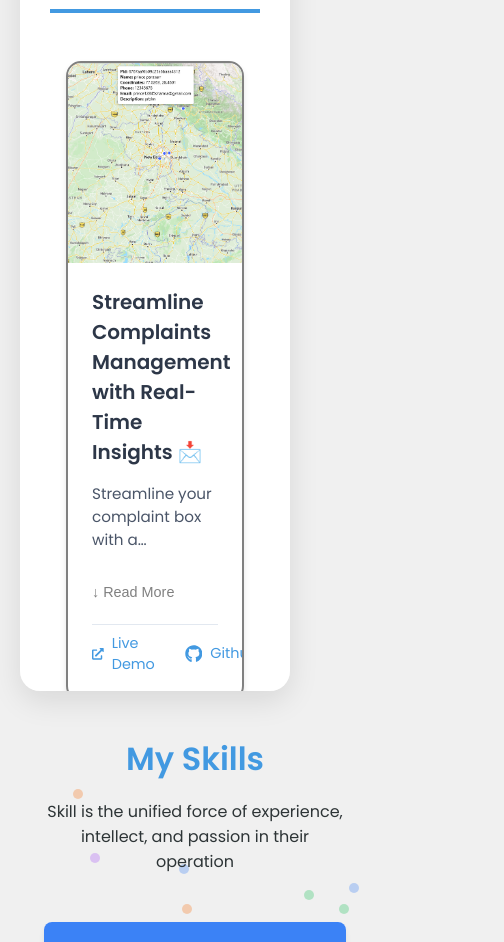
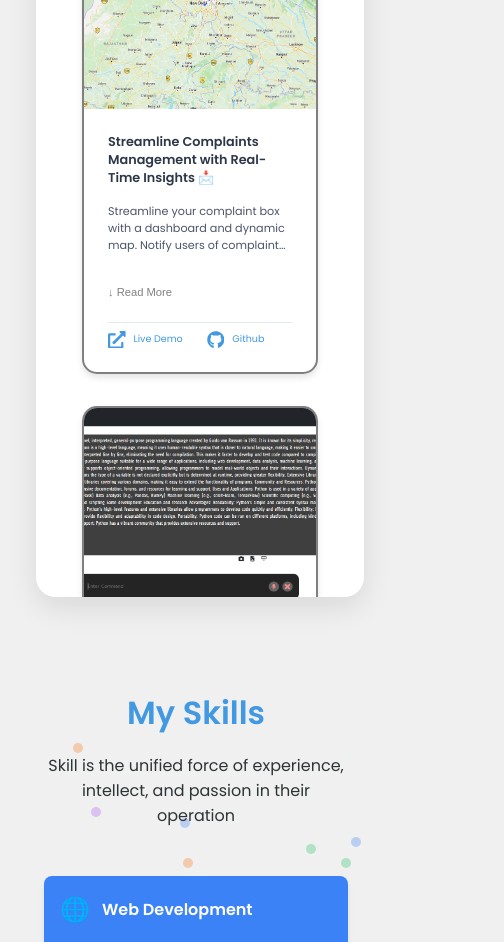
Before and after one commit to Prince-Sharma002/portfolio-front, a React (Create React App) app: page / in a window 390 px wide. Shown: the part 1040-1982 px from the top of the page, 504 px wide, since content can reach past the window. Built offline with nearby package versions, Linux system fonts and the light colour scheme.

Commit message:
responsive design

```diff
--- a/src/components/ProjectBucket.jsx
+++ b/src/components/ProjectBucket.jsx
@@ -5,6 +5,7 @@ import { FcSpeaker ,FcMusic , FcBullish, FcAlarmClock , FcCommandLine} from "rea
 import { MdLocalGroceryStore } from "react-icons/md";
 import { PiDiceOneDuotone } from "react-icons/pi";
 import { IoLogoJavascript } from "react-icons/io";
+
 
 const BucketContainer = styled.div`
   position: absolute;
@@ -14,6 +15,8 @@ const BucketContainer = styled.div`
   z-index:200;
   top:45rem;
   right:1rem;
+
+
 `;
 
 const BucketBody = styled.div`
@@ -30,7 +33,8 @@ const BucketBody = styled.div`
   border: 4px solid rgb(228, 148, 0);
   border-top: none;
   box-shadow: inset 0 -10px 20px rgba(0, 0, 0, 0.1);
-`;
+
+  `;
 
 const BucketRim = styled.div`
   position: absolute;
@@ -87,14 +91,24 @@ const ProjectBucket = () => {
   ];
 
   return (
-    <BucketContainer>
+    <BucketContainer
+    style={{
+      width: window.innerWidth <= 760 ? '5rem' : '12.5rem',
+    }}
+
+    >
       <BucketRim />
-      <BucketBody>
+      <BucketBody
+            style={{
+              width: window.innerWidth <= 760 ? '7rem' : '12.5rem',
+            }}
+      >
         <h1 style={{position : "relative" , bottom : "30px"}}>Mini Projects</h1>
         {icons.map((icon, index) => (
           <IconContainer
             key={index}
             style={{
+
               left: icon.position.left,
               top: icon.position.top,
               zIndex: Math.floor(Math.random() * 3) + 1,
@@ -104,6 +118,12 @@ const ProjectBucket = () => {
               href={icon.link}
               target="_blank"
               rel="noopener noreferrer"
+
+              style={{
+                width: window.innerWidth <= 760 ? '20px' : '20px',
+                height: window.innerWidth <= 760 ? '20px' : '20px',
+              }}
+
             >
               <icon.Icon />
             </SocialIcon>
--- a/src/components/Projects.jsx
+++ b/src/components/Projects.jsx
@@ -45,7 +45,7 @@ const Section = styled.section`
     background: #555;
   }
 
-  @media (max-width: 480px) {
+  @media (max-width: 760px) {
   section {
     grid-column: span 12; /* Make it full-width */
     padding: 20px; /* Reduce padding for smaller screens */
@@ -157,7 +157,7 @@ const ProjectInfo = styled.div`
 `;
 
 const ProjectTitle = styled.h3`
-  font-size: 1.25rem;
+  fontSize: window.innerWidth <= 760 ? '0.5rem' : '1.5rem',
   font-weight: 600;
   color: #2d3748;
   margin-bottom: 1rem;
@@ -169,7 +169,6 @@ const ProjectTitle = styled.h3`
 `;
 
 const ProjectDescription = styled.p`
-  font-size: 0.95rem;
 color: #4a5568;
 line-height: 1.5;
 margin-bottom: 1.5rem;
@@ -178,6 +177,7 @@ const ProjectDescription = styled.p`
 -webkit-box-orient: vertical;
 overflow: hidden;
 transition: all 0.3s ease;
+fontSize: window.innerWidth <= 760 ? '0.5rem' : '0.7rem',
 `;
 
 const ReadMoreButton = styled.button`
@@ -245,26 +245,50 @@ const ProjectCardcompo = ({ project }) => {
         </ImageOverlay>
       </ProjectImage>
       <ProjectInfo>
-        <ProjectTitle>{project.title}</ProjectTitle>
-        <ProjectDescription isExpanded={isExpanded}>
+        <ProjectTitle
+         style={{
+          fontSize: window.innerWidth <= 760 ? '0.8rem' : '1.2rem',
+         }}
+        >{project.title}</ProjectTitle>
+        <ProjectDescription
+        style={{
+          fontSize: window.innerWidth <= 760 ? '0.7rem' : '0.9rem',
+        }}
+        isExpanded={isExpanded}>
           {project.description}
         </ProjectDescription>
-        <ReadMoreButton onClick={() => setIsExpanded(!isExpanded)}>
+        <ReadMoreButton
+                    style={{
+                      fontSize: window.innerWidth <= 760 ? '0.7rem' : '0.9rem',
+                    }}
+        onClick={() => setIsExpanded(!isExpanded)}>
           {isExpanded ? '↑ Show Less' : '↓ Read More'}
         </ReadMoreButton>
         <ProjectLinks>
           {project.appLink && (
-            <ProjectLink href={project.appLink} target="_blank" rel="noopener noreferrer">
+            <ProjectLink
+            style={{
+              fontSize: window.innerWidth <= 760 ? '0.6rem' : '0.9rem',
+            }}
+            href={project.appLink} target="_blank" rel="noopener noreferrer">
               <FaExternalLinkAlt /> Live Demo
             </ProjectLink>
           )}
           {project.articleLink && (
-            <ProjectLink href={project.articleLink} target="_blank" rel="noopener noreferrer">
+            <ProjectLink
+            style={{
+              fontSize: window.innerWidth <= 760 ? '0.6rem' : '0.9rem',
+            }}
+            href={project.articleLink} target="_blank" rel="noopener noreferrer">
               <FaMedium /> Article
             </ProjectLink>
           )}
           {project.gitLink && (
-            <ProjectLink href={project.gitLink} target="_blank" rel="noopener noreferrer">
+            <ProjectLink
+            style={{
+              fontSize: window.innerWidth <= 760 ? '0.6rem' : '0.9rem',
+            }}
+            href={project.gitLink} target="_blank" rel="noopener noreferrer">
               <FaGithub /> Github
             </ProjectLink>
           )}
@@ -330,7 +354,11 @@ const Projects = () => {
   ];
 
   return (
-    <Section id="project">
+    <Section style={{
+      width: window.innerWidth <= 760 ? '20.5rem' : '1100px',
+      margin:  window.innerWidth <= 760 ? '0rem 1rem 3rem 1rem' : '1.5rem auto 3rem auto',
+
+      }} id="project">
     <SectionTitle>My Projects</SectionTitle>
     <ProjectsGrid>
       {projects.map((project, index) => (
--- a/src/components/style.module.css
+++ b/src/components/style.module.css
@@ -186,8 +186,10 @@
   }
 
   @media (max-width: 768px) {
+
+
     .projects {
-      grid-column: span 1;
+      grid-column: span 12;
     }
   }
 
```
Lines whose indentation alone changed are shown as unchanged.
